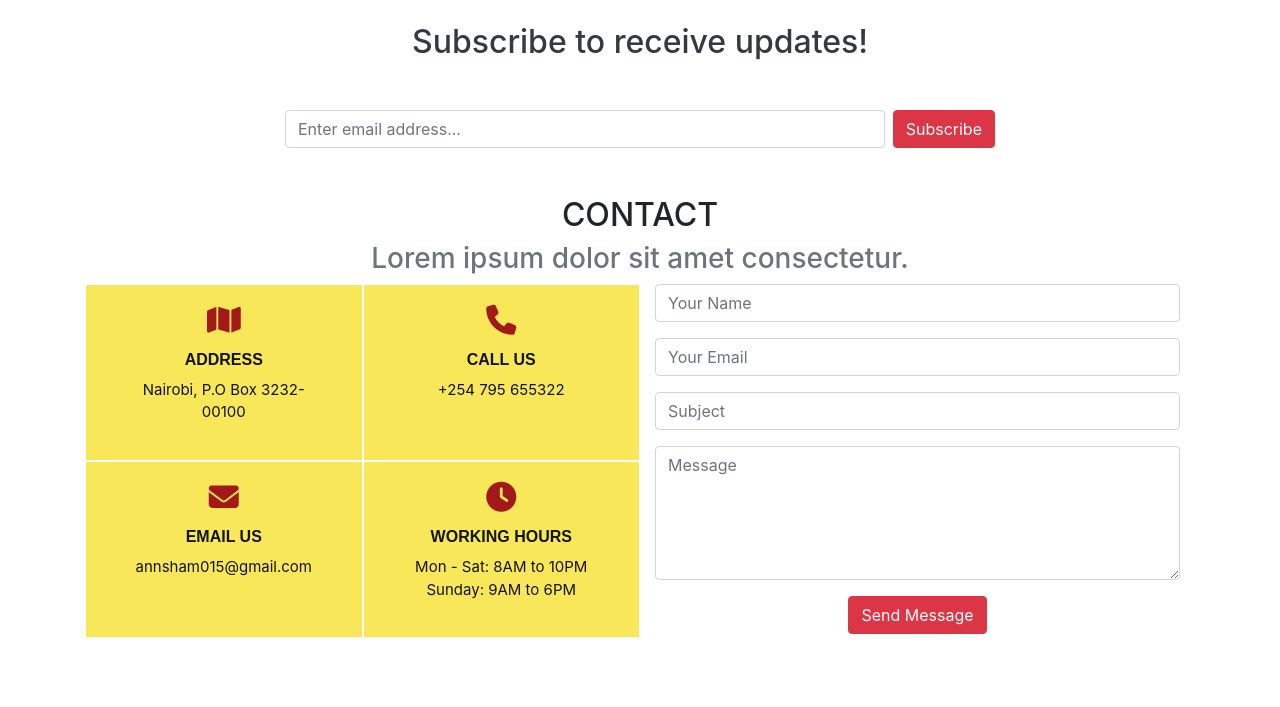
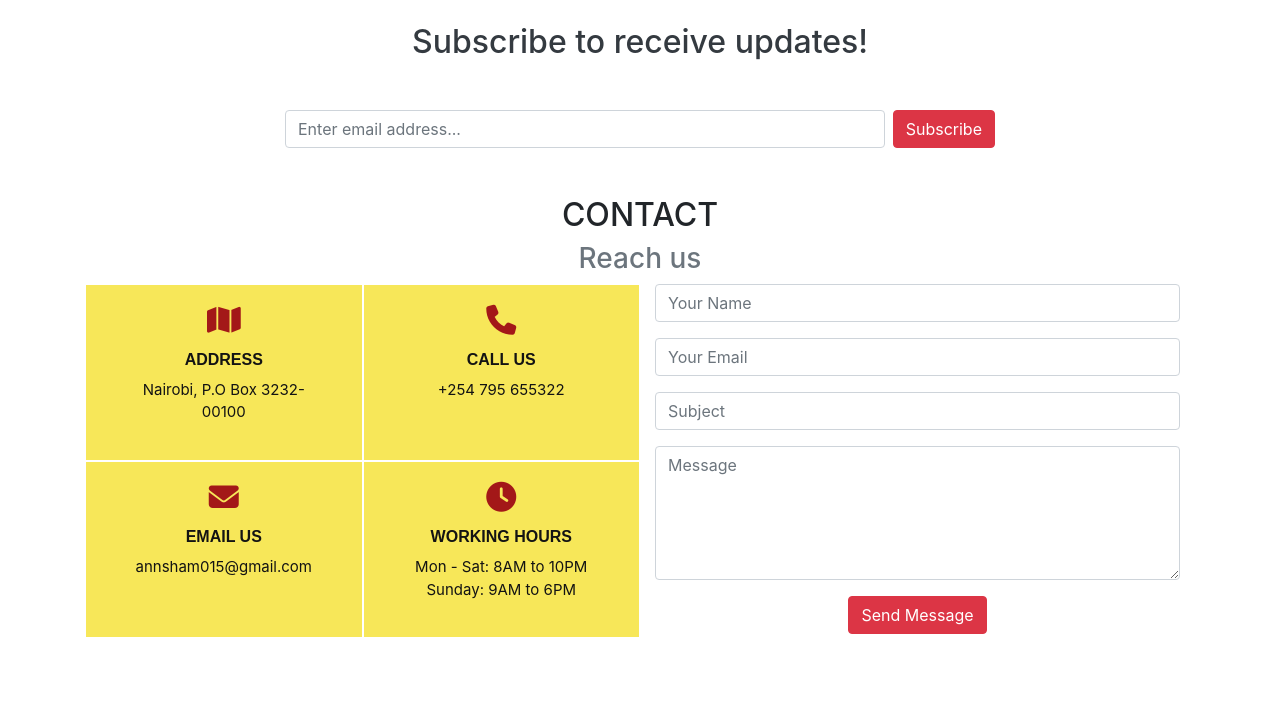
Before and after one commit to Louis-crypto/Support-Her-Kenya, a plain HTML site: page index.html in a window 1280 px wide. Shown: the part 4593-5300 px from the top of the page. Drawn offline with nearby package versions, Linux system fonts and the light colour scheme.

Commit message:
Update index.html
change contact

```diff
--- a/index.html
+++ b/index.html
@@ -305,8 +305,8 @@
   <div class="container">
     <div class="text-center">
       <h2 class="section-heading text-uppercase">Contact</h2>
-      <h3 class="section-subheading text-muted">Lorem ipsum dolor
-        sit amet consectetur.</h3>
+      <h3 class="section-subheading text-muted">Reach us
+       </h3>
   </div>
 
     <div class="row">
```
